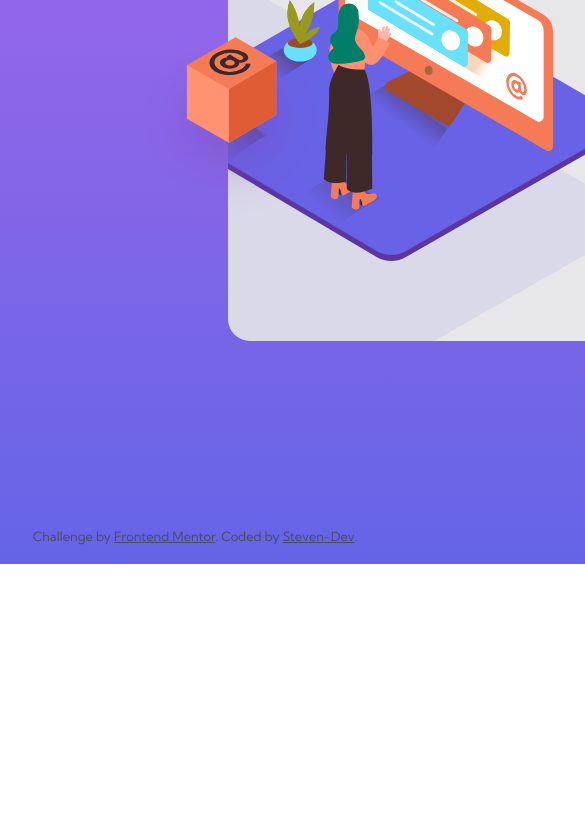
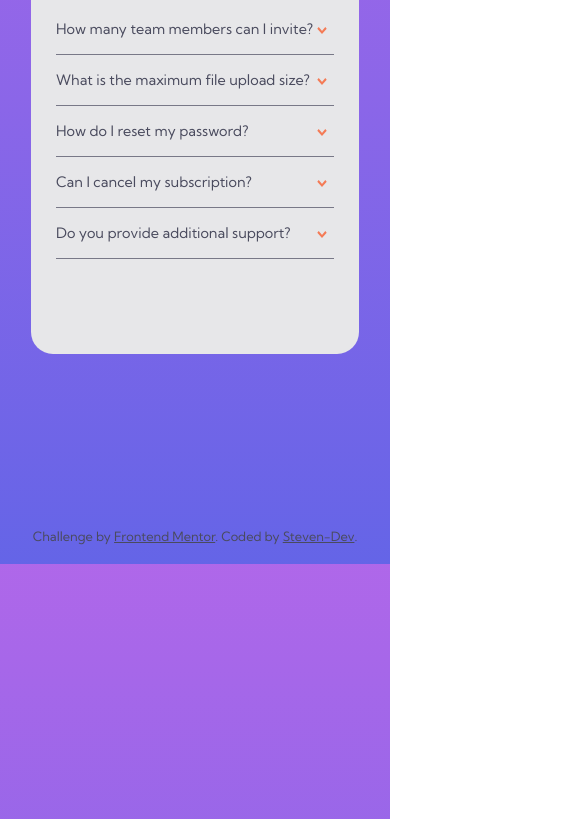
Before and after one commit to Stv-devl/FAQ-accordion-card, a plain HTML site: page index.html in a window 390 px wide. Shown: the part 336-1155 px from the top of the page, 585 px wide, since content can reach past the window. Before the commit the page ends 900 px from the top, so only its background shows below. Drawn offline with Linux system fonts and the light colour scheme; files whose address does not match are found by name.

Commit message:
Add files via upload

```diff
--- a/Js/index.js
+++ b/Js/index.js
@@ -1,4 +1,5 @@
 const questions = document.querySelectorAll(".question");
+const imginternet = document.querySelector(".img-internet");
 
 questions.forEach((element) => {
   element.addEventListener("click", () => {
--- a/Style/layout/_main.scss
+++ b/Style/layout/_main.scss
@@ -9,7 +9,6 @@ main {
   justify-content: center;
   align-items: center;
   min-height: 100vh;
-  min-width: 1375px;
 
   /*card size and grid 2 columns*/
   .card {
@@ -21,6 +20,13 @@ main {
     background: $Lightgrayishblue;
     border-radius: 22px;
 
+    /*Media =>set card size*/
+    @media screen and (max-width: 990px) {
+      display: block;
+      width: 328px;
+      height: 535px;
+    }
+    /*set background img*/
     .img-bg {
       height: 509px;
       max-width: 920px;
@@ -30,8 +36,13 @@ main {
           bottom 80px left -80px no-repeat,
         url(..//..//images/bg-pattern-desktop.svg) bottom -150px left -570px
           no-repeat;
+
+      /*Media =>delete images*/
+      @media screen and (max-width: 990px) {
+        display: none;
+      }
     }
-
+    /*add internet img*/
     .img-internet {
       position: absolute;
       background: url(..//../images/illustration-box-desktop.svg) no-repeat;
@@ -39,25 +50,71 @@ main {
       height: 100%;
       top: 40%;
       left: -10%;
+      transition: 0.4s ease-in;
+
+      /*Media =>delete images*/
+      @media screen and (max-width: 990px) {
+        display: none;
+      }
     }
-
+    /*setting for mobile image*/
+    .img-mobile {
+      position: absolute;
+      display: none;
+      /*setting for mobile image*/
+      @media screen and (max-width: 990px) {
+        display: block;
+        width: 328px;
+        height: 1000px;
+        background: url(..//../images/illustration-woman-online-mobile.svg) top
+          0px left 0px no-repeat;
+        z-index: 99;
+        top: -150px;
+        left: 60px;
+        zoom: 72%;
+      }
+    } /*setting for mobile image*/
+    .img-mobile2 {
+      position: absolute;
+      display: none;
+      /*setting for mobile image*/
+      @media screen and (max-width: 990px) {
+        display: block;
+        width: 328px;
+        height: 1000px;
+        background: url(..//../images/bg-pattern-mobile.svg) top 0px left 40px
+          no-repeat;
+        top: 0px;
+        left: 0px;
+      }
+    }
+    /*Faq part*/
     .card-right {
       display: flex;
       flex-direction: column;
       justify-content: center;
       padding: 0 90px 0 70px;
 
+      @media screen and (max-width: 990px) {
+        padding: 25px;
+      }
+
       h1 {
         text-transform: uppercase;
         font-weight: 700;
         font-size: 2rem;
         margin-bottom: 20px;
+
+        @media screen and (max-width: 990px) {
+          text-align: center;
+          margin-top: 100px;
+        }
       }
-
+      /*Faq part*/
       .faq {
         border-bottom: 1px solid $Darkgrayishblue;
         cursor: pointer;
-        z-index: 1;
+        z-index: 99;
 
         .question {
           display: grid;
@@ -69,6 +126,10 @@ main {
           h3 {
             font-weight: 400;
             font-size: 1rem;
+
+            @media screen and (max-width: 990px) {
+              font-size: 0.9rem;
+            }
 
             &:hover {
               color: $Softred;
@@ -91,7 +152,7 @@ main {
         }
       }
 
-      /* Active element*/
+      /* active element to interact with js*/
 
       .active .question h3 {
         font-weight: 800;
--- a/index.html
+++ b/index.html
@@ -15,6 +15,8 @@
       <div class="card-left">
         <div class="img-bg"></div>
         <div class="img-internet"></div>
+        <div class="img-mobile"></div>
+        <div class="img-mobile2"></div>
       </div>
       <div class="card-right">
         <h1>faq</h1>
```
Also changed, not shown: Style/index.css, 1 other file.
